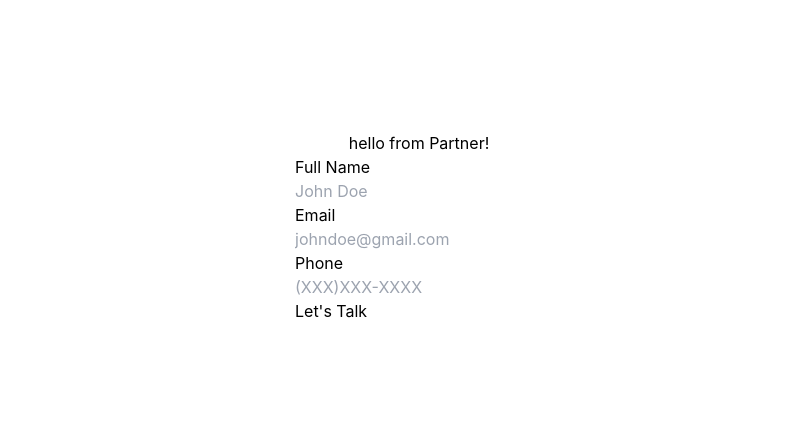
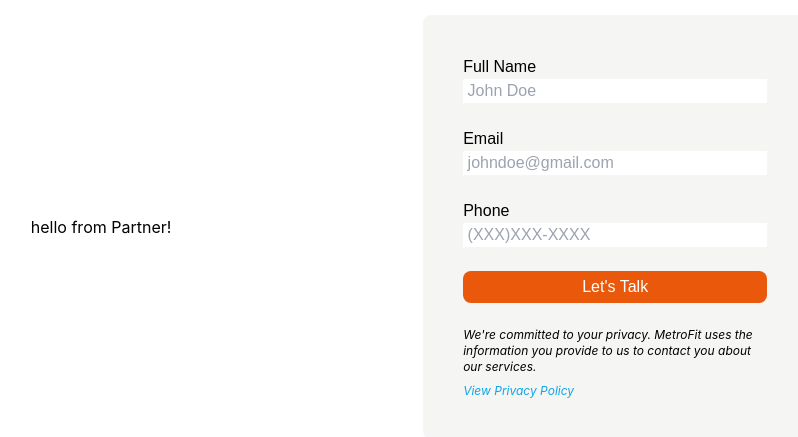
Before and after one commit to sweetmangoes/landing-page, a Next.js app in the folder metrofit-landing/: page /partner in a window 1280 px wide. Shown: the part 133-570 px from the top of the page, without its empty margins (221-1019 px from the left). Built offline with nearby package versions, Linux system fonts and the light colour scheme; a web font is replaced by a local one.

Commit message:
added font style

```diff
--- a/metrofit-landing/components/Form.js
+++ b/metrofit-landing/components/Form.js
@@ -34,23 +34,36 @@ export default function Form() {
   }
 
   return (
-    <div className="bg-white text-black w-full flex flex-col">
+    <div className="bg-stone-100 text-black flex flex-col w-96 p-10 rounded-lg">
       <form className='border-solid'>
-          <div className='flex flex-col'>
+          <div className='flex flex-col font-monomaniac'>
             <label> Full Name </label>
-            <input placeholder='John Doe' />
+            <input placeholder=' John Doe' />
           </div>
-          <div className='flex flex-col'>
+          <br/>
+          <div className='flex flex-col font-monomaniac'>
             <label> Email </label>
-            <input placeholder='johndoe@gmail.com' />
+            <input placeholder=' johndoe@gmail.com' />
           </div>
-          <div className='flex flex-col'>
+          <br/>
+          <div className='flex flex-col font-monomaniac'>
             <label> Phone </label>
-            <input placeholder='(XXX)XXX-XXXX'/>
+            <input placeholder=' (XXX)XXX-XXXX'/>
           </div>
-          <button className='bg-yellow'>Let's Talk</button>
+          <br/>
+          <button className='bg-orange-600 rounded-lg w-full hover:bg-orange-300 font-monomaniac text-white p-1 text- base'>
+            Let's Talk
+          </button>
+          <div className='text-xs italic flex flex-col space-y-2'>
+            <br />
+            <p>
+              We're committed to your privacy. MetroFit uses the information you provide to us to contact you about our services.
+            </p>
+            <p className='text-sky-500'>
+              View Privacy Policy
+            </p>
 
-          <p> </p>
+          </div>
 
       </form>
     </div>
--- a/metrofit-landing/pages/partner/index.js
+++ b/metrofit-landing/pages/partner/index.js
@@ -3,7 +3,7 @@ import Form from "../../components/Form"
 
 export default function Partner(){
   return(
-    <div className="bg-white w-full flex flex-col items-center justify-center lg:h-[90vh]">
+    <div className="bg-white w-full flex flex-row items-center justify-evenly lg:h-[90vh]">
     <p className="text-black">
       hello from Partner!
     </p>
```
